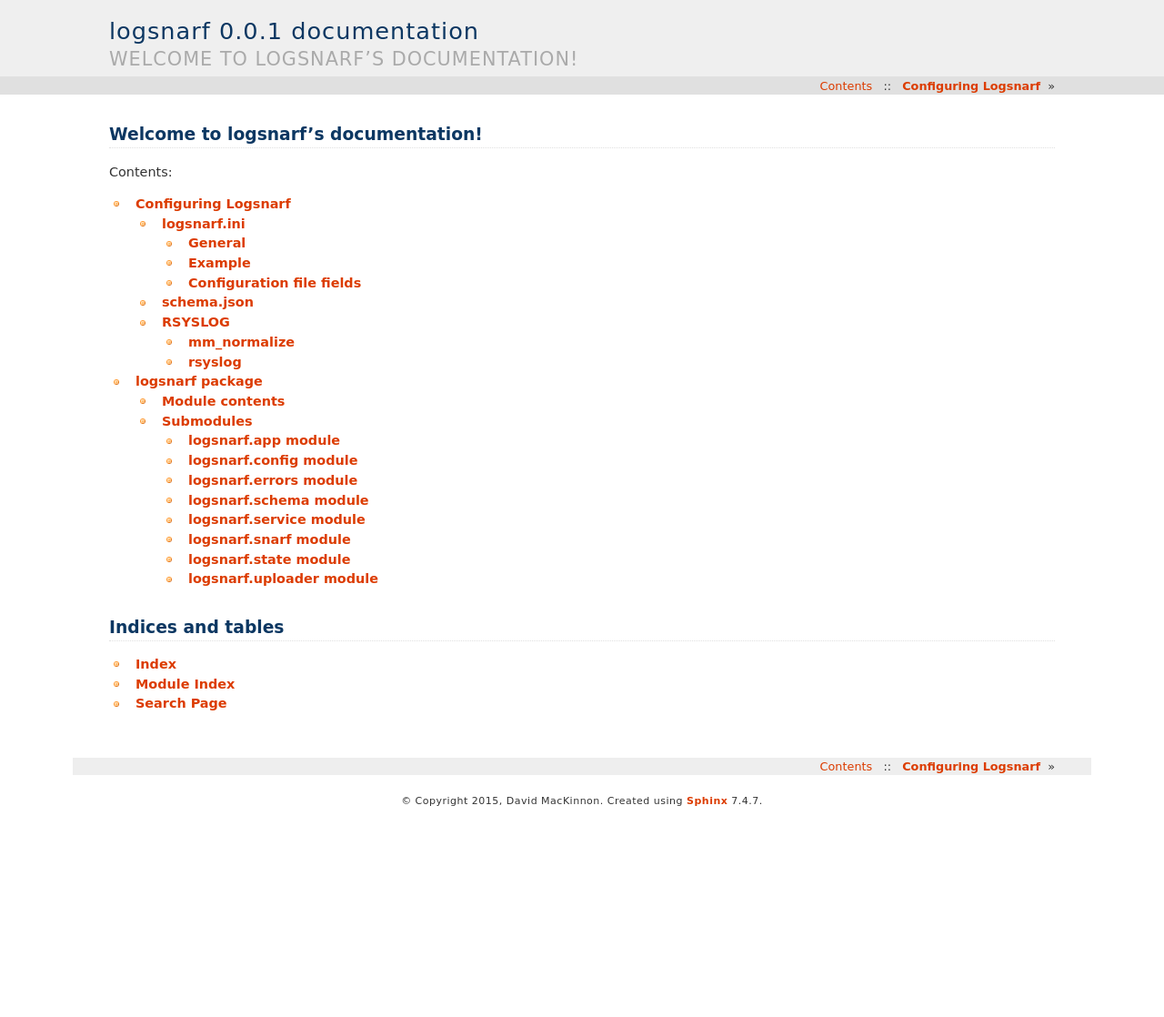
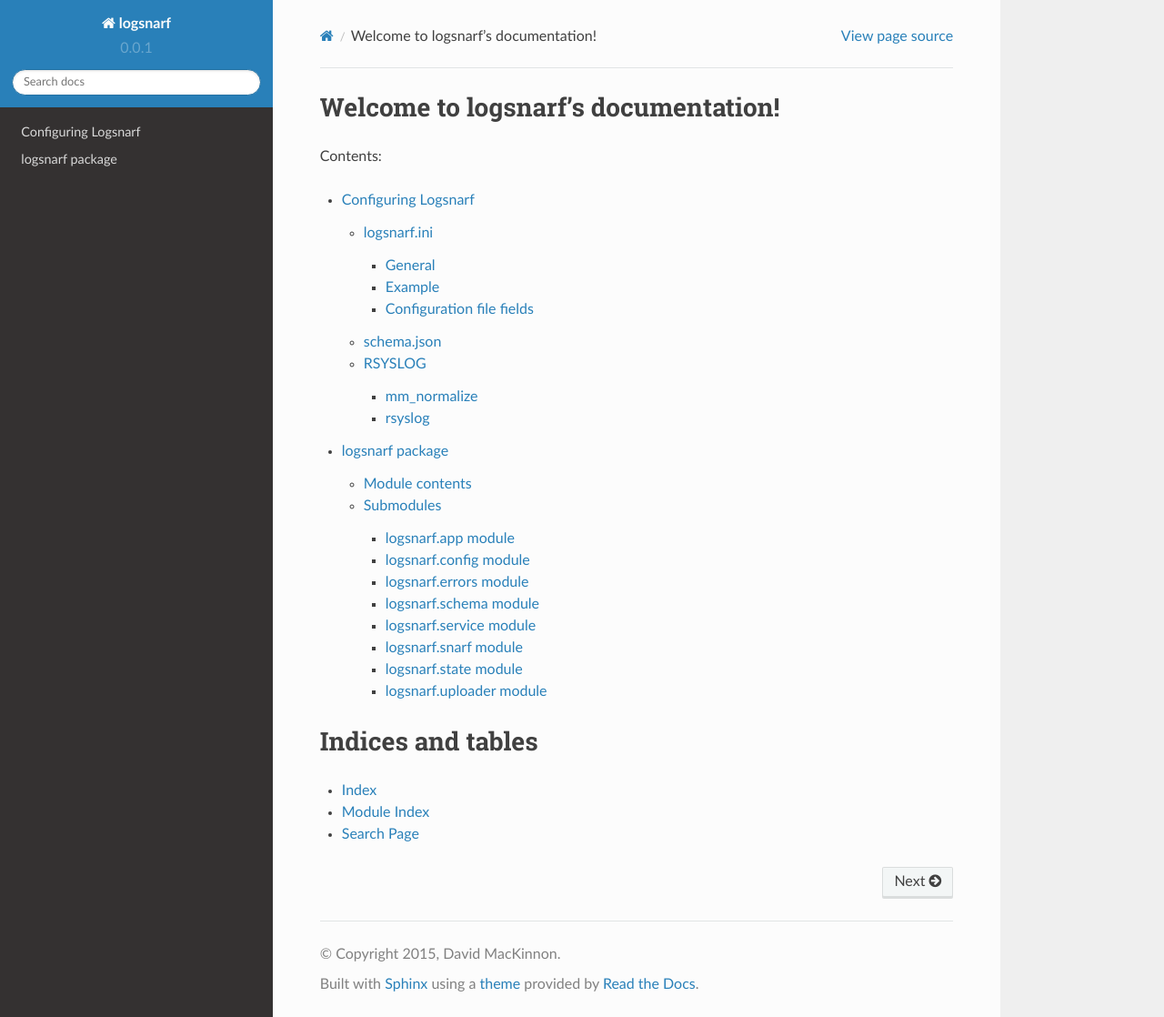
Before and after one commit to blaedd/logsnarf, a Sphinx documentation site: the page built from docs/source/index.rst, in a window 1280 px wide and 1118 px high. Shown: the whole window at 91% size. Built offline with Sphinx 7.4.7 and the Read the Docs theme 2.0.0, drawn with Linux system fonts in a browser that asks for light colours; some of the changed lines change nothing that is shown.

Commit message:
Update sphinx configuration and add a readthedocs configuration.

```diff
--- /dev/null
+++ b/docs/requirements.txt
@@ -0,0 +1,3 @@
+-r ../requirements.txt
+sphinx==1.8.6
+sphinx-rtd-theme==1.0.0
--- a/docs/source/conf.py
+++ b/docs/source/conf.py
@@ -105,7 +105,7 @@ pygments_style = 'sphinx'
 
 # The theme to use for HTML and HTML Help pages.  See the documentation for
 # a list of builtin themes.
-html_theme = 'haiku'
+html_theme = 'sphinx_rtd_theme'
 
 # Theme options are theme-specific and customize the look and feel of a theme
 # further.  For a list of options available for each theme, see the
@@ -267,12 +267,12 @@ texinfo_documents = [
 
 # Example configuration for intersphinx: refer to the Python standard library.
 intersphinx_mapping = {
-    'python': ('http://docs.python.org/2.7', None),
+    'python': ('https://docs.python.org/2.7', None),
     'twisted': (
-        'http://twisted.readthedocs.org/en/releases-release-14.0.0-7039-3',
+        'https://docs.twisted.org/en/twisted-20.3.0/',
         None)
 }
-twisted_url = 'https://twistedmatrix.com/documents/14.0.1/api/'
+twisted_url = 'https://twisted.org/documents/20.3.0/api/'
 # def skip(app, what, name, obj, skip, options):
 # if name == '__init__':
 # return False
```
Also changed, not shown: docs/.readthedocs.yaml (added).
